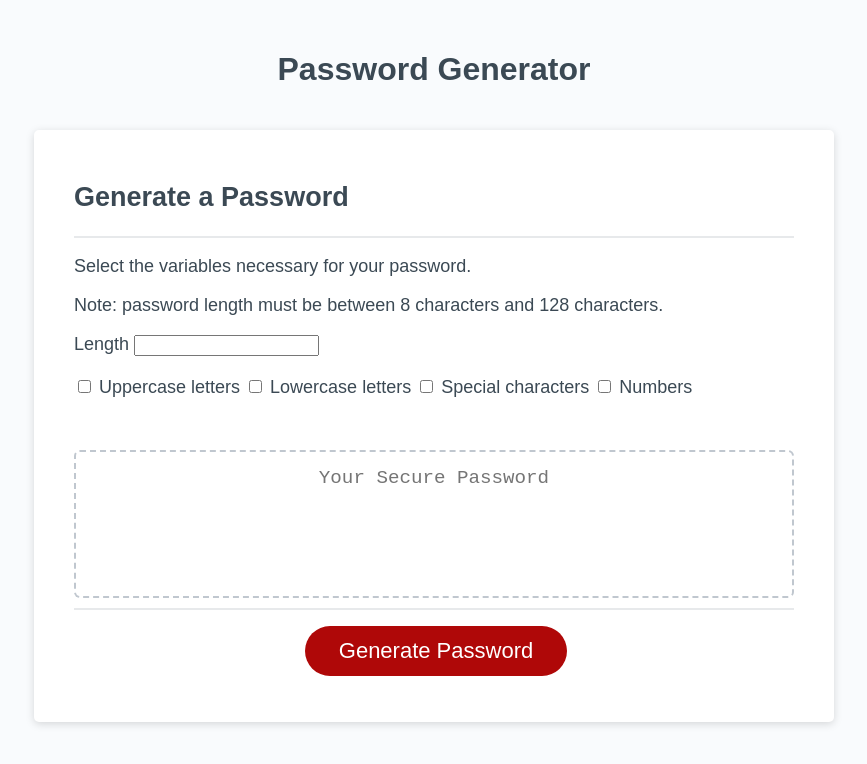
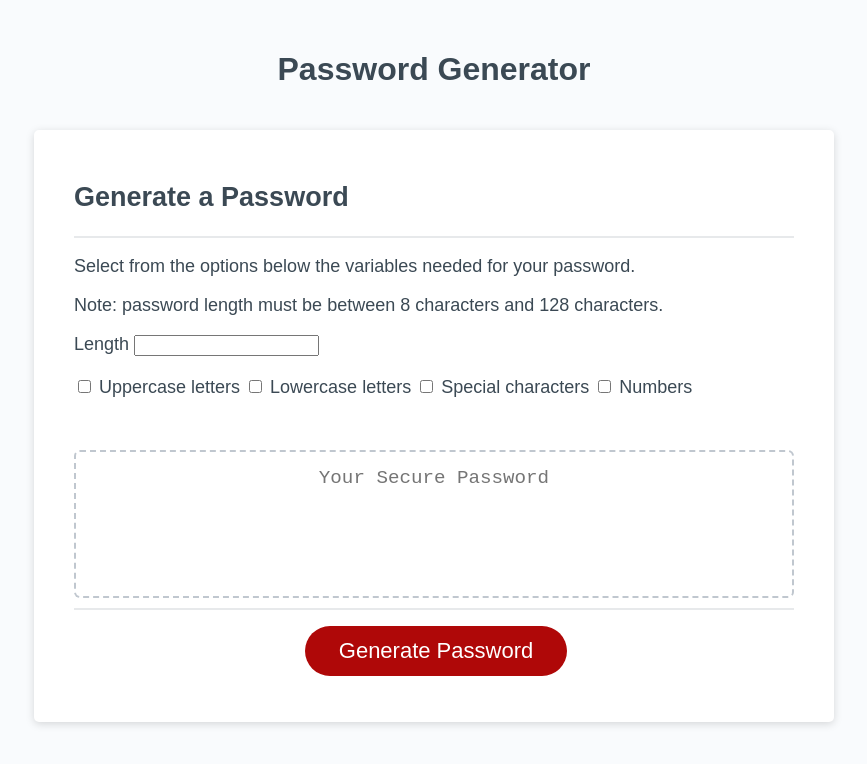
Before and after one commit to jessicamenius/03-JavaScript-Password-Generator, a plain HTML site: page index.html in a window 1280 px wide. Shown: the whole page, without its empty margins (206-1073 px from the left). Drawn offline with Linux system fonts and the light colour scheme.

Commit message:
updatng wording

```diff
--- a/index.html
+++ b/index.html
@@ -17,7 +17,10 @@
           <h2>Generate a Password</h2>
         </div>
         <form>
-          <p>Select the variables necessary for your password.</p>
+          <p>
+            Select from the options below the variables needed for your
+            password.
+          </p>
           <p>
             Note: password length must be between 8 characters and 128
             characters.
```
